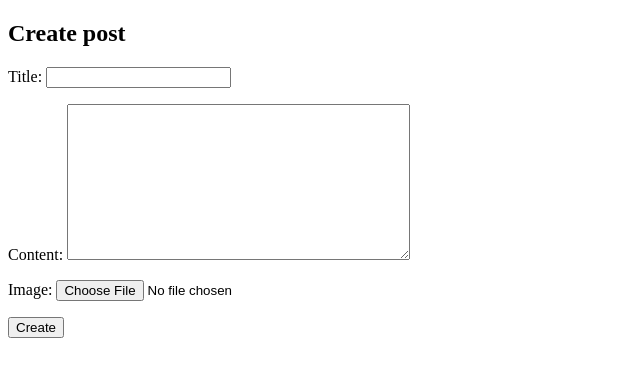
After one commit to Maks-Siglov/Postly, a Django app: page /create_post/ in a window 1280 px wide. The commit adds this page. Shown: the top 377 px of the page, without its empty margins (0-640 px from the left). Run offline with Django 5.2, Linux system fonts and the light colour scheme; the visitor is signed in with stand-in values (Sample User, id 1).

Commit message:
Major project improvement

```diff
--- a/mysite/djangogramm/forms.py
+++ b/mysite/djangogramm/forms.py
@@ -1,6 +1,6 @@
 from django import forms
 
-from djangogramm.models import UserProfile, User
+from djangogramm.models import UserProfile, User, Post
 
 
 class RegistrationForm(forms.ModelForm):
@@ -16,3 +16,9 @@ class ProfileForm(forms.ModelForm):
     class Meta:
         model = UserProfile
         fields = ['full_name', 'bio', 'avatar']
+
+
+class PostForm(forms.ModelForm):
+    class Meta:
+        model = Post
+        fields = ['title', 'content', 'image']
--- a/mysite/djangogramm/models.py
+++ b/mysite/djangogramm/models.py
@@ -4,6 +4,8 @@ from django.contrib.auth.models import AbstractUser
 
 class User(AbstractUser):
     email_hash = models.CharField(max_length=32, blank=True, null=True)
+    activate = models.BooleanField(default=False)
+    updated_at = models.DateTimeField(auto_now=True)
 
 
 class UserProfile(models.Model):
@@ -14,3 +16,15 @@ class UserProfile(models.Model):
     user = models.OneToOneField(
         User, on_delete=models.CASCADE, related_name="profile"
     )
+
+
+class Post(models.Model):
+    title = models.CharField(max_length=100)
+    content = models.TextField()
+    image = models.ImageField(upload_to='post_image/', blank=True, null=True)
+
+    owner = models.ForeignKey(
+        User,
+        on_delete=models.CASCADE,
+        related_name='posts'
+    )
--- /dev/null
+++ b/mysite/djangogramm/templates/djangogramm/create_post.html
@@ -0,0 +1,13 @@
+{% extends 'djangogramm/base.html' %}
+
+{% block title %}Create post{% endblock %}
+
+{% block content %}
+<h2>Create post</h2>
+<form method="post" action="{% url 'create_post' %}">
+    {% csrf_token %}
+    {{ form.as_p }}
+    <button type="submit">Create</button>
+</form>
+
+{% endblock %}
--- a/mysite/djangogramm/templates/djangogramm/profile.html
+++ b/mysite/djangogramm/templates/djangogramm/profile.html
@@ -9,4 +9,6 @@
     {{ form.as_p }}
     <button type="submit">Save Profile</button>
 </form>
+<p><a href="{% url 'create_post' %}">Create post</a></p>
+<p><a href="{% url 'post_list' %}">Post list</a></p>
 {% endblock %}
--- a/mysite/djangogramm/urls.py
+++ b/mysite/djangogramm/urls.py
@@ -1,3 +1,4 @@
+from django.contrib.auth.views import LoginView
 from django.urls import path
 
 from djangogramm import views
@@ -6,4 +7,10 @@ urlpatterns = [
     path('', views.index, name='index'),
     path('register/', views.registration, name='register'),
     path('profile/<str:link_key>/', views.profile, name='profile'),
+    path('create_post/', views.create_post, name='create_post'),
+    path('post_list/', views.post_list, name='post_list'),
+    path(
+        'login/',
+        LoginView.as_view(template_name='djangogramm/login.html'),
+        name='login')
 ]
--- a/mysite/djangogramm/views.py
+++ b/mysite/djangogramm/views.py
@@ -1,9 +1,11 @@
-from django.shortcuts import render
+from django.contrib.auth import login
+from django.contrib.auth.decorators import login_required
+from django.shortcuts import render, redirect
 from django.http import HttpResponse
-from djangogramm.forms import RegistrationForm, ProfileForm
 
-from djangogramm.models import UserProfile, User
 from djangogramm.bl.email_generator import send_confirmation_email
+from djangogramm.forms import RegistrationForm, ProfileForm, PostForm
+from djangogramm.models import UserProfile, User, Post
 
 
 def index(request):
@@ -12,10 +14,9 @@ def index(request):
 
 def registration(request):
     if request.method == 'POST':
-        form = RegistrationForm(request.POST)
+        form = RegistrationForm(request.POST, request.FILES)
         if form.is_valid():
             user = form.save()
-            user.save()
             email = user.email
             send_confirmation_email(user, email)
             return HttpResponse('Email has been sent, please check your box')
@@ -28,16 +29,39 @@ def registration(request):
 def profile(request, link_key):
     if request.method == 'POST':
         user = User.objects.get(email_hash=link_key)
-        form = ProfileForm(request.POST)
+        user.activate = True
+        form = ProfileForm(request.POST, request.FILES)
         if form.is_valid():
             user_profile_data = form.cleaned_data
             user_profile_data['user'] = user
             user_profile = UserProfile(**user_profile_data)
             user_profile.save()
+
+            login(request, user)
             return HttpResponse(
                 'Profile saved and user logged in successfully'
             )
-
     else:
         form = ProfileForm()
+
     return render(request, 'djangogramm/profile.html', {"form": form})
+
+
+@login_required(login_url='login')
+def create_post(request):
+    if request.method == 'POST':
+        form = PostForm(request.POST)
+        if form.is_valid():
+            post = form.save(commit=False)
+            post.owner = request.user
+            post.save()
+            return redirect('post_list')
+    else:
+        form = PostForm()
+
+    return render(request, 'djangogramm/create_post.html', {'form': form})
+
+
+def post_list(request):
+    posts = Post.objects.all()
+    return render(request, 'djangogramm/post_list.html', {'posts': posts})
--- a/mysite/mysite/settings.py
+++ b/mysite/mysite/settings.py
@@ -122,8 +122,8 @@ EMAIL_HOST_PASSWORD = os.getenv('EMAIL_HOST_PASSWORD')
 EMAIL_USE_TLS = True
 EMAIL_USE_SSL = False
 
-MEDIA_ROOT = BASE_DIR / "media"
-MEDIA_URL = '/media/'
+MEDIA_ROOT = BASE_DIR/"media"
+MEDIA_URL = 'media/'
 
 # Internationalization
 # https://docs.djangoproject.com/en/5.0/topics/i18n/
```
Also changed, not shown: mysite/djangogramm/templates/djangogramm/login.html (added, +10 -0 lines), mysite/djangogramm/templates/djangogramm/post_list.html (added, +10 -0 lines), mysite/mysite/urls.py (line endings or trailing spaces).
